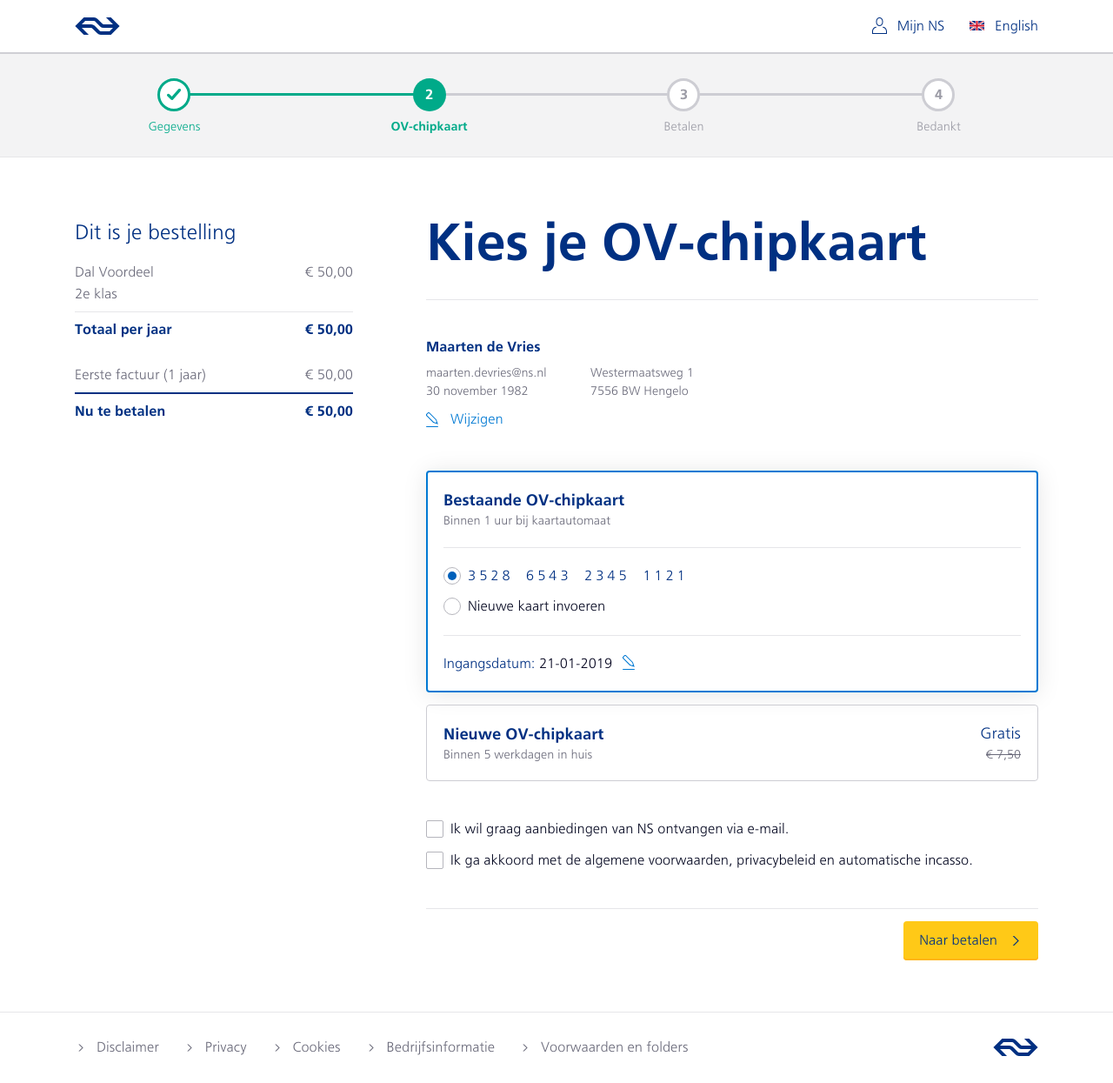
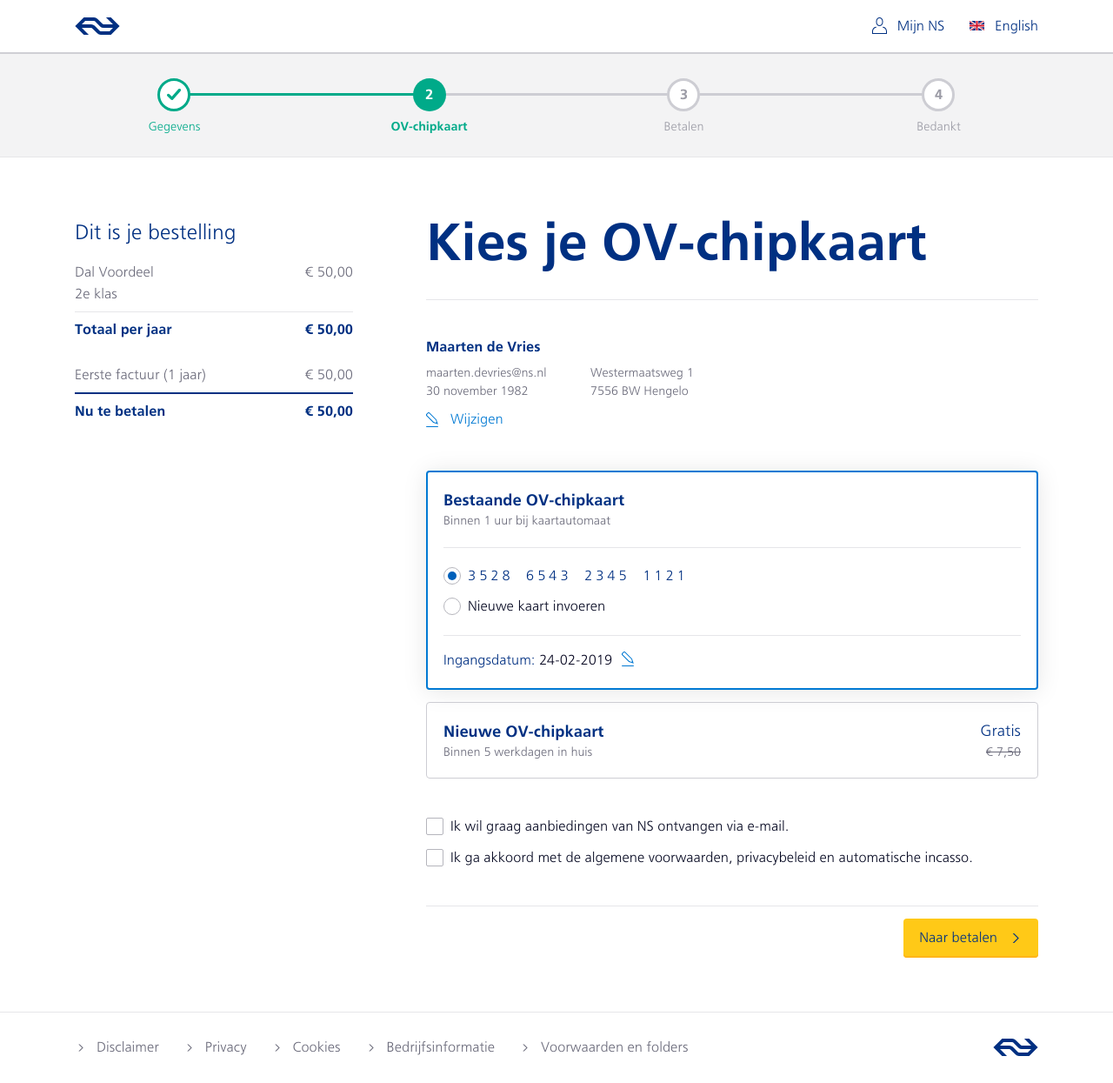
Before and after one commit to tdenheld/ns-ros, a Jekyll site: the page built from bestellen/ov-chipkaart.html, in a window 1280 px wide and 1245 px high. Shown: the whole window at 87% size. Built offline with Jekyll 4.4.1, drawn with Linux system fonts in a browser that asks for light colours.

Commit message:
datepicker ROS-ready

```diff
--- a/_includes/datepicker.html
+++ b/_includes/datepicker.html
@@ -2,8 +2,8 @@
     <div class="tk-datepicker__header">
         <span class="rotate-svg-180 svg-link g items-center" include="/assets/img/icons/chevron-M--small.svg"></span>
         <span class="tk-datepicker__month">
-            december 2018
-            <span class="tk-datepicker__chevron-down" include="/assets/img/icons/chevron-S--small.svg"></span>
+            februari 2019
+            <span class="tk-datepicker__chevron-down svg-link rotate-svg-90" include="/assets/img/icons/chevron-S--small.svg"></span>
         </span>
         <span class="svg-link g items-center" include="/assets/img/icons/chevron-M--small.svg"></span>
     </div>
@@ -36,23 +36,23 @@
         <div class="tk-datepicker__day tk-datepicker__day--disabled">11</div>
         <div class="tk-datepicker__day tk-datepicker__day--disabled">12</div>
         <div class="tk-datepicker__day tk-datepicker__day--disabled">13</div>
-        <div class="tk-datepicker__day tk-datepicker__day--enabled js-toggle">14</div>
-        <div class="tk-datepicker__day tk-datepicker__day--enabled js-toggle">15</div>
-        <div class="tk-datepicker__day tk-datepicker__day--enabled js-toggle">16</div>
-        <div class="tk-datepicker__day tk-datepicker__day--enabled js-toggle">17</div>
-        <div class="tk-datepicker__day tk-datepicker__day--enabled js-toggle">18</div>
-        <div class="tk-datepicker__day tk-datepicker__day--enabled js-toggle">19</div>
-        <div class="tk-datepicker__day tk-datepicker__day--enabled js-toggle">20</div>
-        <div class="tk-datepicker__day tk-datepicker__day--enabled js-toggle">21</div>
-        <div class="tk-datepicker__day tk-datepicker__day--enabled js-toggle">22</div>
-        <div class="tk-datepicker__day tk-datepicker__day--enabled js-toggle">23</div>
-        <div class="tk-datepicker__day tk-datepicker__day--enabled js-toggle tk-datepicker__day--today is-active">24</div>
-        <div class="tk-datepicker__day tk-datepicker__day--enabled js-toggle">25</div>
-        <div class="tk-datepicker__day tk-datepicker__day--enabled js-toggle">26</div>
-        <div class="tk-datepicker__day tk-datepicker__day--enabled js-toggle">27</div>
-        <div class="tk-datepicker__day tk-datepicker__day--enabled js-toggle">28</div>
-        <div class="tk-datepicker__day tk-datepicker__day--enabled js-toggle">29</div>
+        <div class="tk-datepicker__day tk-datepicker__day--enabled js-dp-toggle">14</div>
+        <div class="tk-datepicker__day tk-datepicker__day--enabled js-dp-toggle">15</div>
+        <div class="tk-datepicker__day tk-datepicker__day--enabled js-dp-toggle">16</div>
+        <div class="tk-datepicker__day tk-datepicker__day--enabled js-dp-toggle">17</div>
+        <div class="tk-datepicker__day tk-datepicker__day--enabled js-dp-toggle">18</div>
+        <div class="tk-datepicker__day tk-datepicker__day--enabled js-dp-toggle">19</div>
+        <div class="tk-datepicker__day tk-datepicker__day--enabled js-dp-toggle">20</div>
+        <div class="tk-datepicker__day tk-datepicker__day--enabled js-dp-toggle">21</div>
+        <div class="tk-datepicker__day tk-datepicker__day--enabled js-dp-toggle">22</div>
+        <div class="tk-datepicker__day tk-datepicker__day--enabled js-dp-toggle">23</div>
+        <div class="tk-datepicker__day tk-datepicker__day--enabled js-dp-toggle tk-datepicker__day--today is-active">24</div>
+        <div class="tk-datepicker__day tk-datepicker__day--enabled js-dp-toggle">25</div>
+        <div class="tk-datepicker__day tk-datepicker__day--enabled js-dp-toggle">26</div>
+        <div class="tk-datepicker__day tk-datepicker__day--enabled js-dp-toggle">27</div>
+        <div class="tk-datepicker__day tk-datepicker__day--enabled js-dp-toggle">28</div>
+        <!-- <div class="tk-datepicker__day tk-datepicker__day--enabled js-toggle">29</div>
         <div class="tk-datepicker__day tk-datepicker__day--enabled js-toggle">30</div>
-        <div class="tk-datepicker__day tk-datepicker__day--enabled js-toggle">31</div>
+        <div class="tk-datepicker__day tk-datepicker__day--enabled js-toggle">31</div> -->
     </div>
 </div>
--- a/_layouts/funnel.html
+++ b/_layouts/funnel.html
@@ -49,9 +49,8 @@
 <div class="tk-overlay js-dp-bs">
     <div class="tk-overlay__bg"></div>
     <div class="tk-datepicker-bs">
-        <div class="tk-datepicker-bs__swiper">
-            <div class="tk-datepicker-bs__swiper-icon"></div>
-        </div>
+        <div class="tk-datepicker-bs__close svg-link js-dp-bs-close" include="/assets/img/icons/close-m--small.svg"></div>
+        <div class="tk-datepicker-bs__label">Ingangsdatum</div>
         {% include datepicker.html %}
     </div>
 </div>
--- a/_sass/components.datepicker.scss
+++ b/_sass/components.datepicker.scss
@@ -2,7 +2,7 @@
       Datepicker
 --------------------*/
 
-$bottom-sheet-height: 370px;
+$bottom-sheet-height: 402px;
 
 // overlay
 // -------------------------------
@@ -81,8 +81,8 @@
 }
 
 .tk-datepicker-lg--edit {
-    top: 32px;
-    right: -167px;
+    top: 38px;
+    right: -158px;
 }
 
 
@@ -100,6 +100,23 @@
     background-color: $ns-white;
     border-radius: 8px 8px 0 0;
     box-shadow: 0 0 60px rgba($ns-black, 0.18);
+}
+
+.tk-datepicker-bs__label {
+    @include font-style(18px, bold, 1.5);
+    color: $ns-blue;
+    padding: $half-gutter 0;
+    margin-bottom: $half-gutter;
+    border-bottom: 1px solid $ns-grey-7;
+    text-align: center;
+}
+
+.tk-datepicker-bs__close {
+    position: absolute;
+    width: 31px;
+    height: 35px;
+    top: 18px;
+    right: 0;
 }
 
 .tk-datepicker-bs__swiper {
@@ -137,22 +154,13 @@
 .tk-datepicker__month {
     position: relative;
     top: 1px;
-    @include font-style(16px, bold, 1.5);
+    @include font-style(16px, normal, 1.5);
     color: $ns-light-blue;
     transition: $fade-link;
     cursor: pointer;
 
-    svg {
-        transform: rotate(90deg);
-        fill: $ns-light-blue;
-    }
-
     &:hover {
         color: $ns-blue;
-
-        svg {
-            fill: $ns-blue;
-        }
     }
 }
 
--- a/_sass/templates.app.scss
+++ b/_sass/templates.app.scss
@@ -346,6 +346,18 @@
     padding-bottom: 20px;
 }
 
+.tk-choice-selector__edit {
+    display: inline-flex;
+    align-items: center;
+    justify-content: center;
+    position: relative;
+    top: 2px;
+    left: -4px;
+    width: 35px;
+    height: 35px;
+    cursor: pointer;
+}
+
 // no touch
 .no-touch {
     .tk-choice-selector__item:hover:before {
--- a/assets/js/tk.datepicker.js
+++ b/assets/js/tk.datepicker.js
@@ -23,7 +23,7 @@
 function dpBottomSheet() {
     var btn = $(".js-dp-bs-btn");
     var overlay = $(".js-dp-bs");
-    var close = $(".tk-datepicker-bs__swiper, .js-dp-bs .tk-overlay__bg");
+    var close = $(".js-dp-bs-close, .js-dp-bs .tk-overlay__bg, .js-dp-toggle");
     var bottomSheet = new Transition(".tk-datepicker-bs", 300, 1);
     var darkener = new Transition(".js-dp-bs .tk-overlay__bg", 0, 1);
 
@@ -41,6 +41,11 @@
         setTimeout(() => {
             overlay.hide();
         }, 610);
+    });
+
+    $(".js-dp-toggle").click(function(){
+        $(".js-dp-toggle").removeClass("is-active");
+        $(this).addClass("is-active");
     });
 };
 dpBottomSheet();
--- a/bestellen/ov-chipkaart.html
+++ b/bestellen/ov-chipkaart.html
@@ -5,6 +5,7 @@
 step: 2
 dest: betalen
 order: true
+date: "24-02-2019"
 ---
 
 <div class="mb-6">
@@ -60,12 +61,12 @@
                     </label>
                 </div>
             </form>
-            <div class="tk-choice-selector__divider"></div>
-            <span class="f-blue mb-1">Ingangsdatum: </span>
+            <div class="tk-choice-selector__divider mb-1"></div>
+            <span class="f-blue">Ingangsdatum: </span>
             <span class="f-grey no-wrap">
-                21-01-2019
-                <span class="svg-link ml-1 pos-r top-2px js-dp-btn js-dp-bs-btn">
-                    <span include="/assets/img/icons/edit-S--small.svg"></span>
+                {{ page.date }}
+                <span class="tk-choice-selector__edit svg-link js-dp-btn js-dp-bs-btn">
+                    <div class="lh-none" include="/assets/img/icons/edit-S--small.svg"></div>
                     <div class="tk-datepicker-lg tk-datepicker-lg--edit">{% include datepicker.html %}</div>
                 </span>
             </span>
@@ -94,12 +95,12 @@
                     </div>
                 </div>
             </div>
-            <div class="tk-choice-selector__divider"></div>
+            <div class="tk-choice-selector__divider mb-1"></div>
             <span class="f-blue mb-1">Ingangsdatum: </span>
             <span class="f-grey no-wrap">
-                21-01-2019
-                <span class="svg-link ml-1 pos-r top-2px js-dp-btn js-dp-bs-btn">
-                    <span include="/assets/img/icons/edit-S--small.svg"></span>
+                {{ page.date }}
+                <span class="tk-choice-selector__edit svg-link js-dp-btn js-dp-bs-btn">
+                    <div class="lh-none" include="/assets/img/icons/edit-S--small.svg"></div>
                     <div class="tk-datepicker-lg tk-datepicker-lg--edit">{% include datepicker.html %}</div>
                 </span>
             </span>
```
Also changed, not shown: 8 other files.
